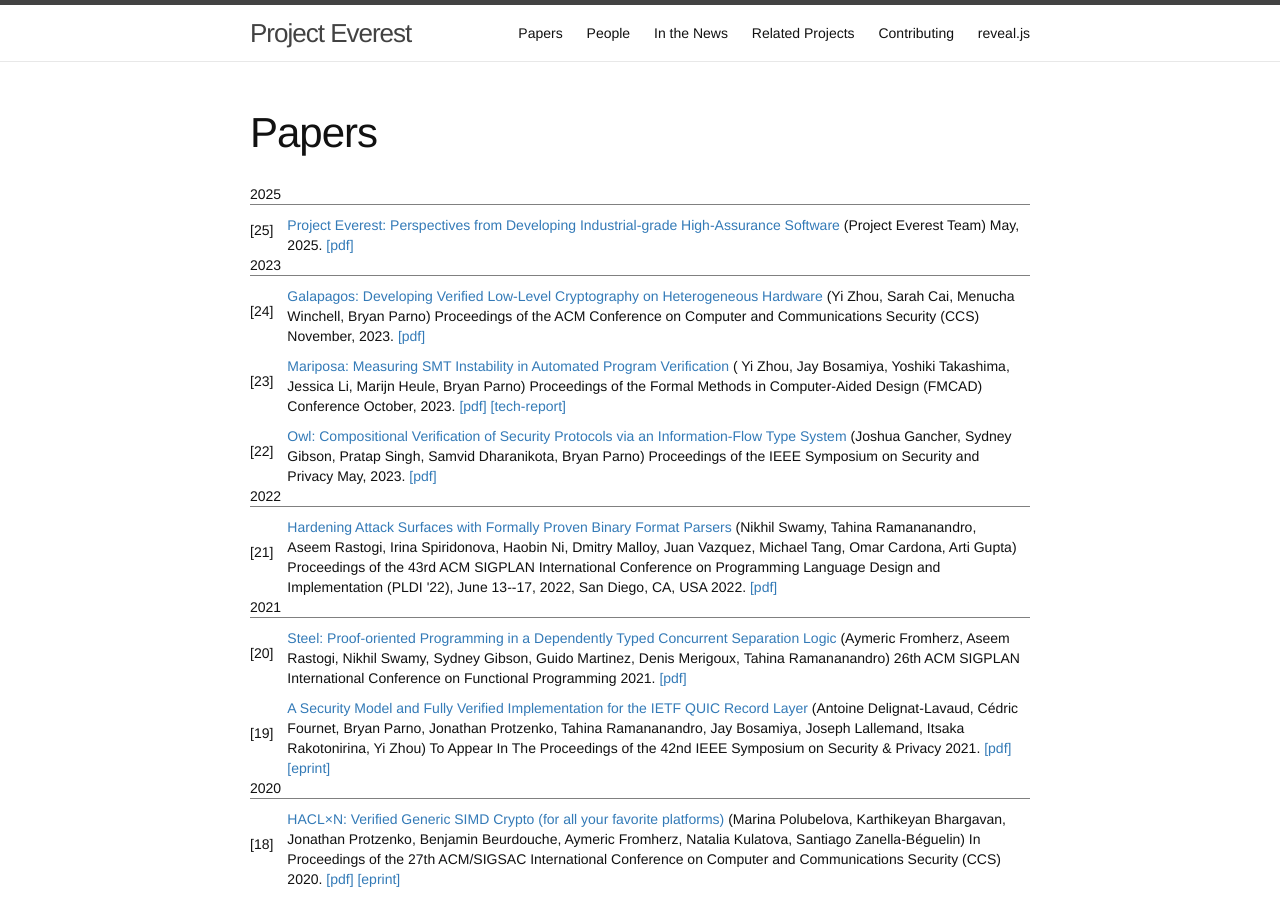
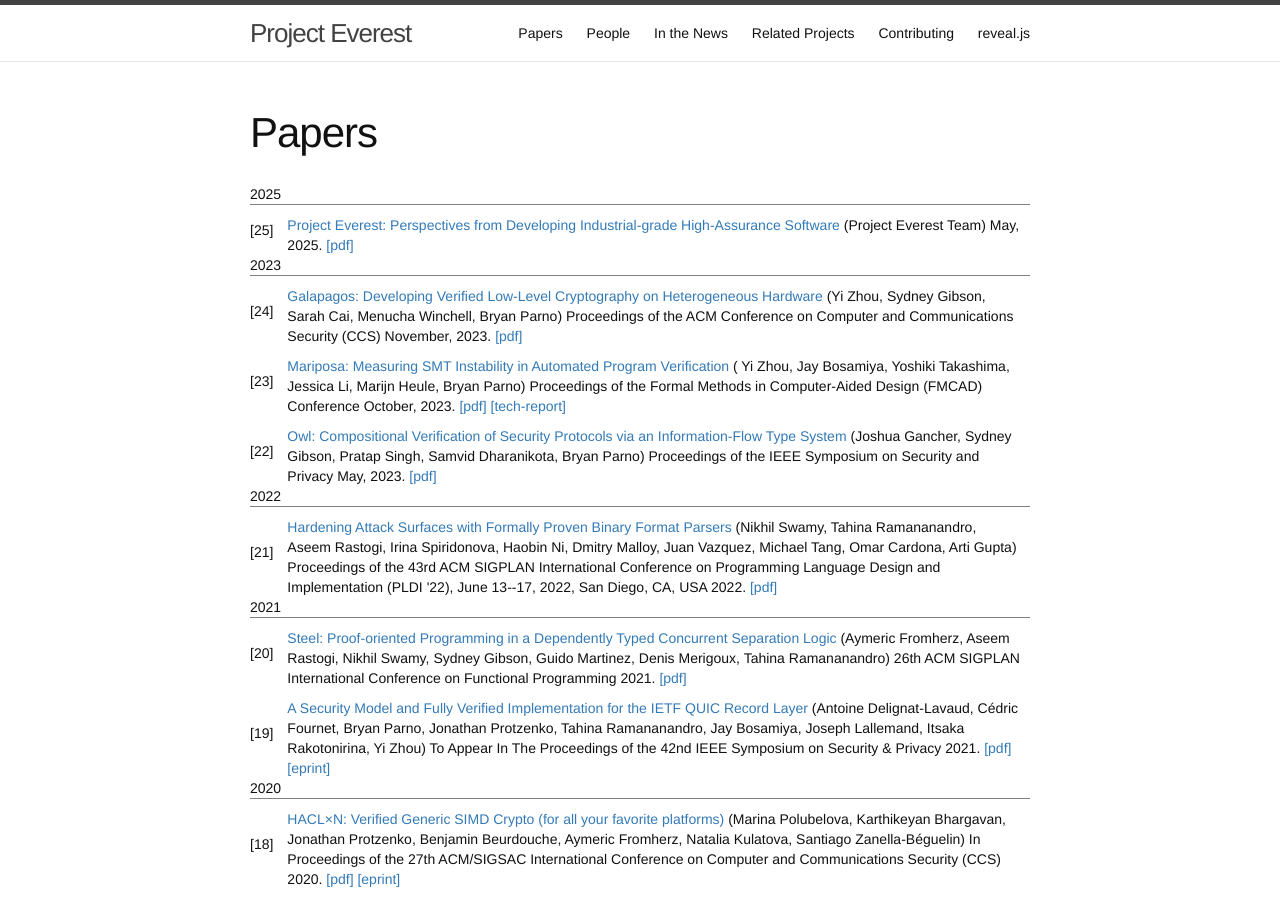
Before and after one commit to project-everest/project-everest.github.io, a Jekyll site: the page built from papers.md, in a window 1280 px wide and 900 px high. Built offline with Jekyll 4.4.1, drawn with Linux system fonts in a browser that asks for light colours.

Commit message:
fix up galapagos

```diff
--- a/papers.md
+++ b/papers.md
@@ -29,6 +29,7 @@
     <span itemscope="" itemtype="http://schema.org/ScholarlyArticle"> <a href="https://www.andrew.cmu.edu/user/bparno/papers/galapagos.pdf">
       <span class="bibtitle" itemprop="name">Galapagos: Developing Verified Low-Level Cryptography on Heterogeneous Hardware</span></a>
       (<span class="bibauthor"><span itemprop="author" itemtype="http://schema.org/Person">Yi Zhou</span>,
+<span itemprop="author" itemtype="http://schema.org/Person">Sydney Gibson</span>,
 <span itemprop="author" itemtype="http://schema.org/Person">Sarah Cai</span>,
 <span itemprop="author" itemtype="http://schema.org/Person">Menucha Winchell</span>,
 <span itemprop="author" itemtype="http://schema.org/Person">Bryan Parno</span></span>)
```
